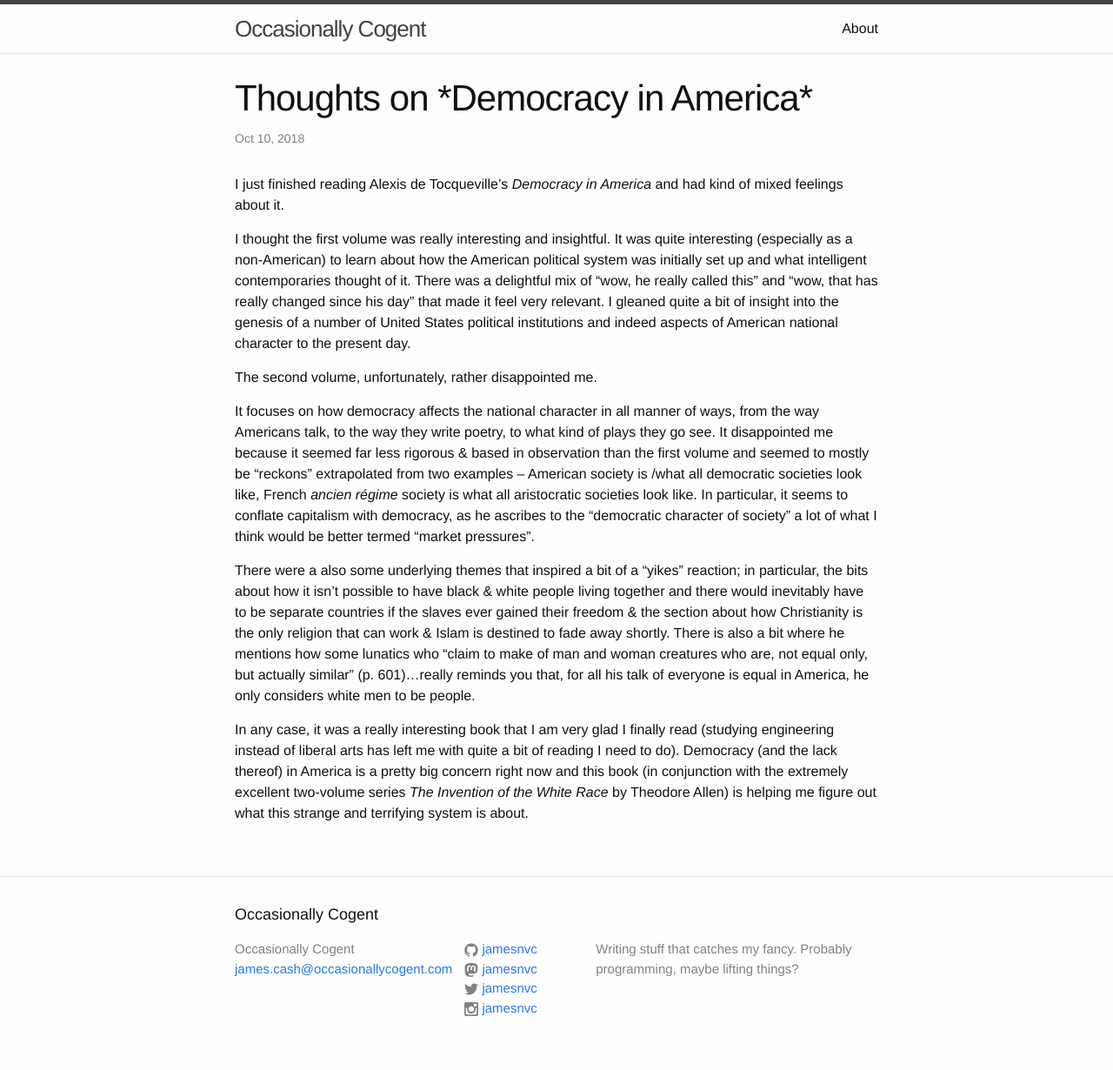
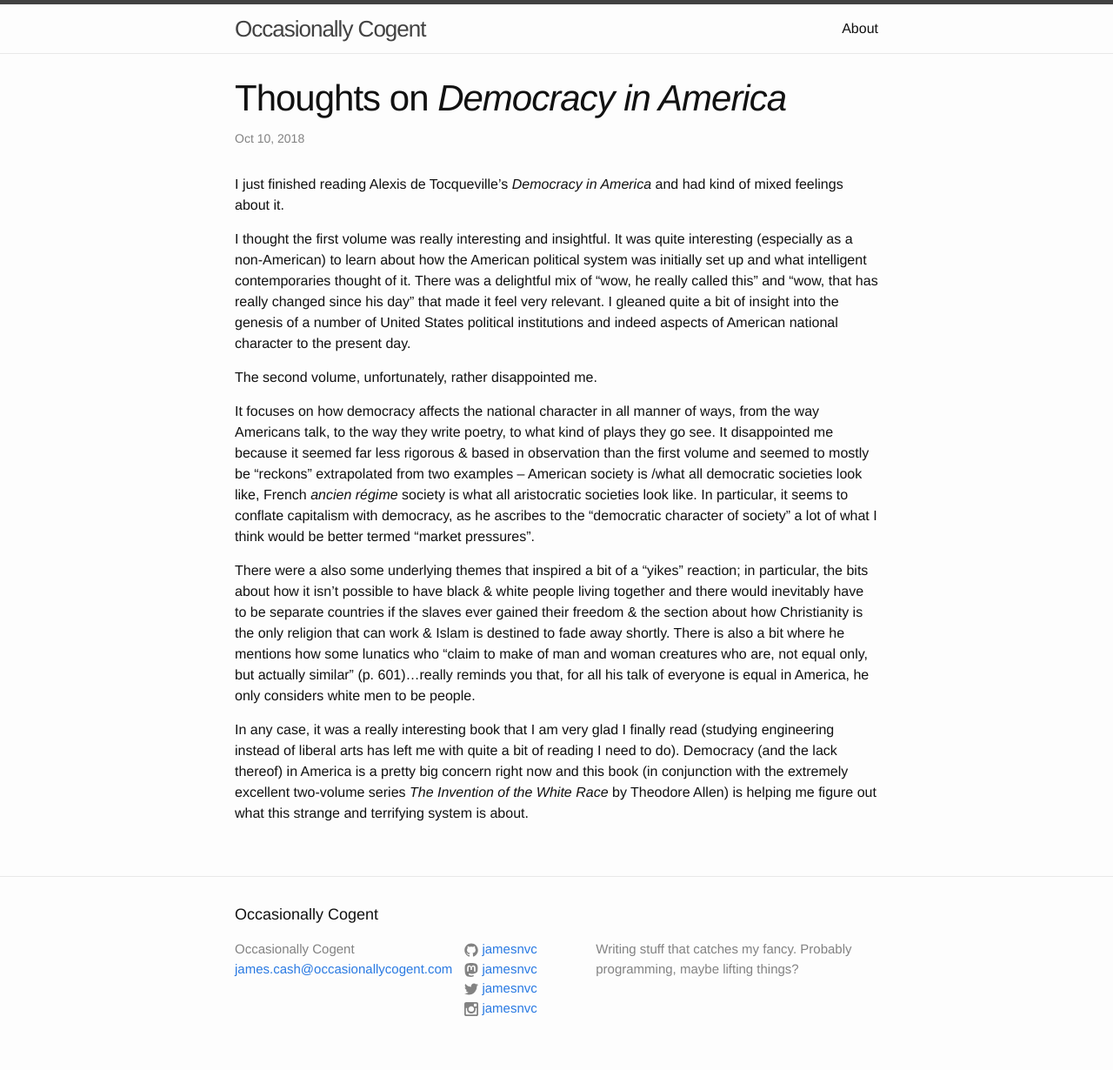
Before and after one commit to jamesnvc/occasionallycogent, a Jekyll site: the page built from _posts/2018-10-10-democracy_in_america.md, in a window 1280 px wide. Shown: the whole page at 87% size. Built offline with Jekyll 4.4.1, drawn with Linux system fonts in a browser that asks for light colours.

```diff
--- a/_posts/2018-10-10-democracy_in_america.md
+++ b/_posts/2018-10-10-democracy_in_america.md
@@ -1,6 +1,6 @@
 ---
 layout: post
-title: Thoughts on *Democracy in America*
+title: Thoughts on <i>Democracy in America</i>
 date: 2018-10-10
 ---
 
```
